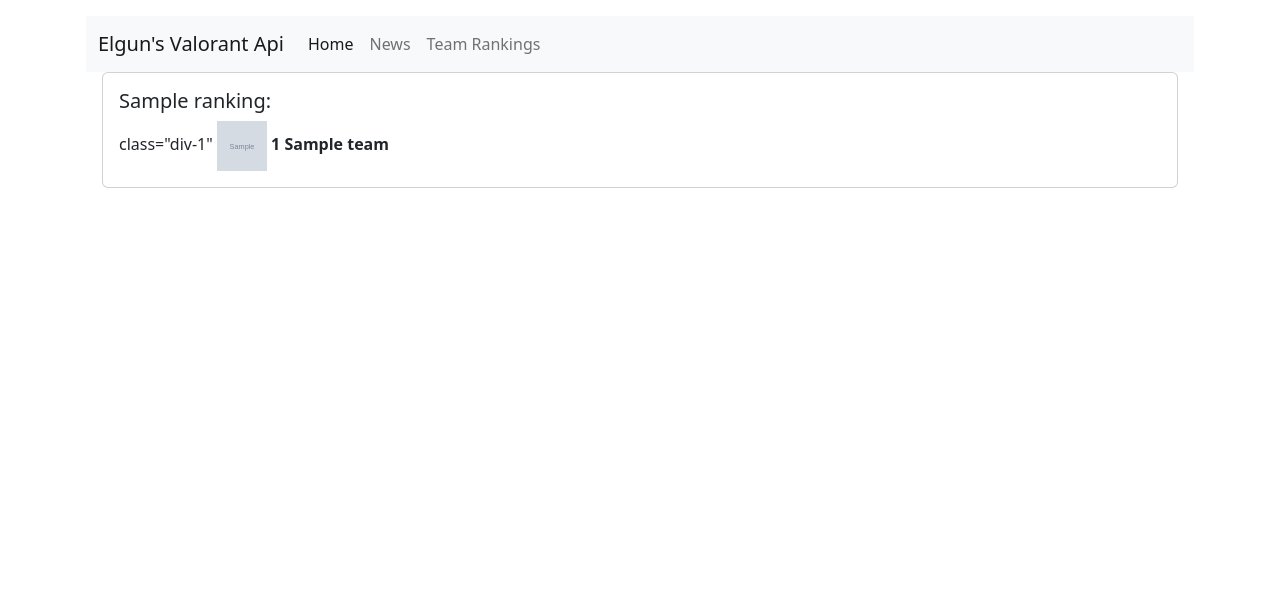
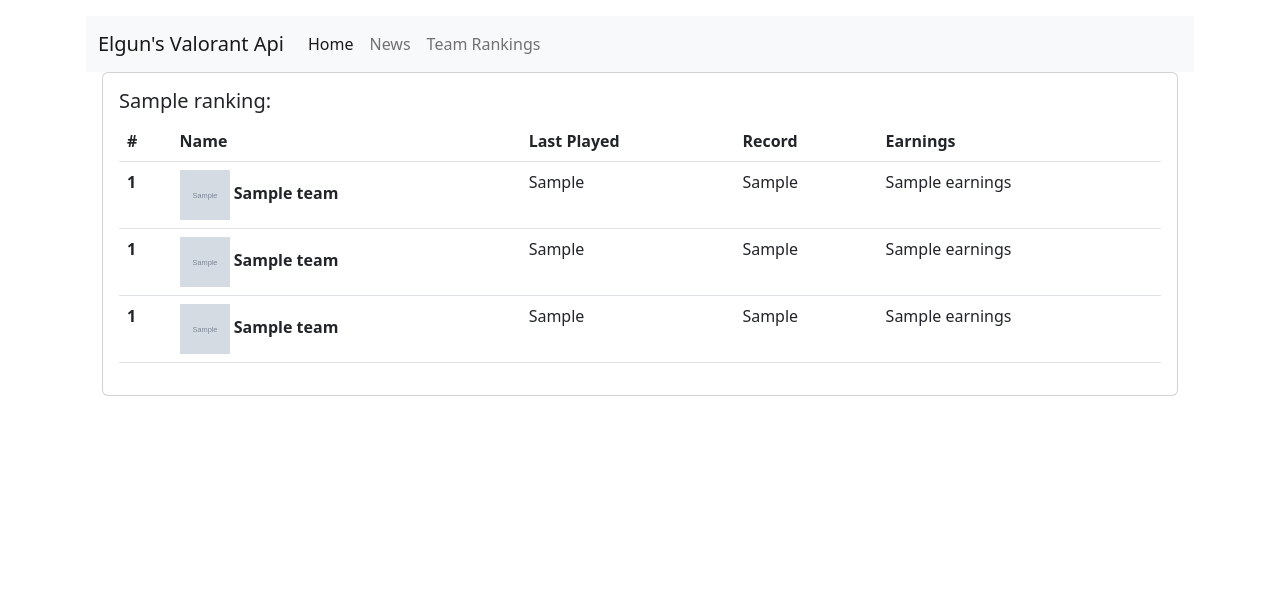
Before and after one commit to Elgun1234/valorant_api, a FastAPI app: template templates/rankings.html in a window 1280 px wide. Shown: the top 603 px of the page. Run offline with FastAPI, Linux system fonts and the light colour scheme; the template is opened without the code that fills it: most values are stand-ins (such as "Sample title", 1, 10 or a date in 2020); grey boxes marked "Sample" are stand-in pictures.

Commit message:
Update rankings.html

```diff
--- a/templates/rankings.html
+++ b/templates/rankings.html
@@ -1,7 +1,7 @@
 {% extends "base.html" %}
 <style>
 .div-1 {
-  style="white-space:nowrap;"
+  style: "white-space:nowrap;"
 }
 </style>
 
@@ -15,18 +15,37 @@
 
 <div class="card">
   <div class="card-body">
-    <h5 class="card-title">{{i}}:</h5>
+     <h5 class="card-title">{{i}}:</h5>
 
-    <div> class="div-1"
-      <img src={{ranking_data[i][0]["logo"]}}   style="width:50px;height:50px;">
-      <strong>{{ranking_data[i][0]["rank"]}} </strong>
-      <strong>{{ranking_data[i][0]["team"]}} </strong>
+    <table class="table table-hover">
+  <thead>
+    <tr>
+      <th scope="col">#</th>
+      <th scope="col">Name</th>
+      <th scope="col">Last Played</th>
+      <th scope="col">Record</th>
+      <th scope="col">Earnings</th>
+    </tr>
+  </thead>
+  <tbody>
+{% for k in range(0,3) %}
+<a href="https://www.w3schools.com">
+    <tr>
+      <th scope="row">{{ranking_data[i][k]["rank"]}}</th>
 
+      <td> <img src={{ranking_data[i][k]["logo"]}}   width="50" height="50" > <strong>{{ranking_data[i][k]["team"]}}</strong></td>
+      <td>{{ranking_data[i][k]["last_played"]}}</td>
+      <td>{{ranking_data[i][k]["last_played"]}}</td>
+      <td>{{ranking_data[i][k]["earnings"]}}</td>
+
+    </tr>
+  </a>
+{% endfor %}
+  </tbody>
+</table>
 
   </div>
-
-  </div>
-
+</div>
 
 
 
```
